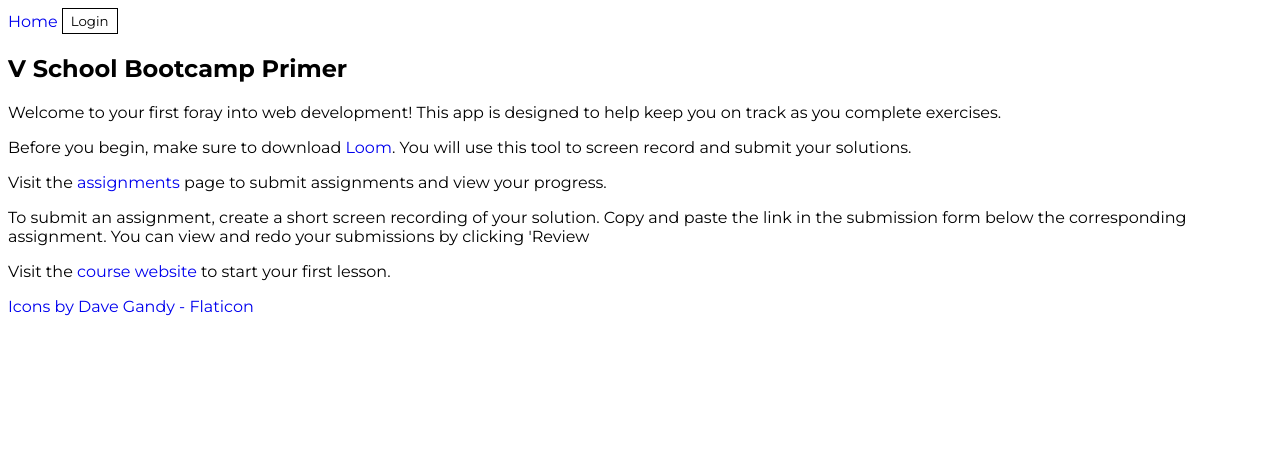
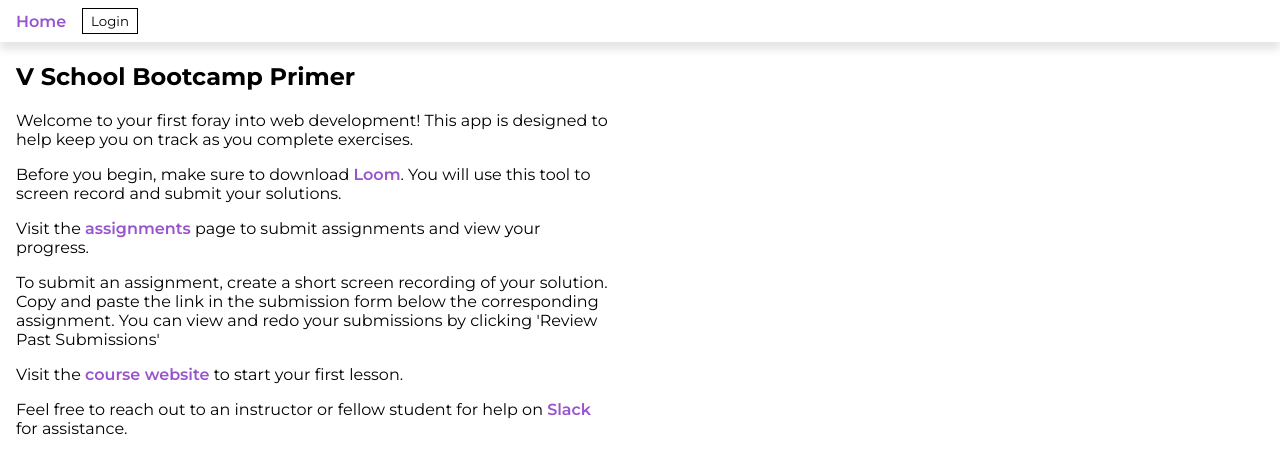
Before and after one commit to VSchool/bootcamp-primer-assignment-tracker, a React (Vite) app in the folder client/: page / in a window 1280 px wide. Shown: the top 472 px of the page. Built offline with nearby package versions, Linux system fonts and the light colour scheme; no server answers.

Commit message:
finish styling

```diff
--- /dev/null
+++ b/client/src/assets/css/global.css
@@ -0,0 +1,161 @@
+@import url('https://fonts.googleapis.com/css2?family=Montserrat:ital,wght@0,100..900;1,100..900&display=swap');
+
+:root {
+    --accent: #9854CC;
+    --shadow: rgba(0, 0, 0, 0.1);
+    --success: rgb(81, 190, 81);
+    --pending: rgb(245, 208, 72);
+}
+
+* {
+    box-sizing: border-box;
+    font-family: 'Montserrat', sans-serif;
+    text-decoration: none;
+    list-style: none;
+}
+
+body {
+    margin: 0;
+}
+
+a {
+    font-weight: 600;
+    color: var(--accent);
+}
+
+a:hover {
+    text-decoration: underline;
+}
+
+button {
+    background-color: white;
+    border: 1px solid black;
+    padding: 4px 8px;
+}
+
+button:hover:not([disabled]) {
+    cursor: pointer;
+    background-color: black;
+    color: white;
+}
+
+button:disabled {
+    cursor: not-allowed;
+}
+
+input {
+    padding: 4px 8px;
+    border: none;
+    border-bottom: 1px solid var(--shadow);
+    outline: none;
+    font-weight: 200;
+}
+
+input:hover {
+    border-bottom: 1px solid rgba(0, 0, 0, 0.3);
+}
+
+input:focus {
+    border-bottom: 1px solid var(--accent);
+}
+
+.app-outlet {
+    padding: 0 16px;
+}
+
+.text-block {
+    max-width: 600px;
+}
+
+.navbar {
+    display: flex;
+    justify-content: space-between;
+    width: 100%;
+    padding: 8px 16px;
+    box-shadow: 0 8px 8px 0 var(--shadow);
+}
+
+.navbar .nav-links {
+    display: flex;
+    align-items: center;
+    gap: 1rem;
+}
+
+.icon-with-label {
+    display: flex;
+    gap: 4px;
+    align-items: center;
+}
+
+.accordion {
+    padding-bottom: 16px;
+}
+
+.accordion .accordion-header {
+    display: flex;
+    align-items: center;
+    gap: 1rem;
+    cursor: pointer;
+    padding-bottom: 8px;
+    box-shadow: 0 .5px 0 var(--shadow);
+    width: fit-content;
+}
+
+.accordion .accordion-header:hover {
+    color: rgba(0, 0, 0, 0.6);
+}
+
+.accordion .accordion-header.--disabled {
+    opacity: 0.5;
+    cursor: not-allowed;
+}
+
+.accordion .accordion-header-title {
+    display: flex;
+    gap: 4px;
+    align-items: center;
+}
+
+.accordion .accordion-body {
+    padding-top: 8px;
+    display: none;
+    padding-left: 20px;
+}
+
+.accordion .accordion-body.--open {
+    display: block
+}
+
+.submission-details {
+    display: flex;
+    align-items: center;
+    gap: 1rem;
+}
+
+.submission-details .submission-status {
+    padding: 0 4px;
+}
+
+.submission-details .submission-status.--pending {
+    background-color: var(--pending);
+}
+
+.submission-details .submission-status.--approved {
+    background-color: var(--success);
+}
+
+.submission-form {
+    padding: 8px 0;
+    display: flex;
+    flex-direction: column;
+    gap: 4px;
+}
+
+.submission-form-body {
+    display: flex;
+    gap: 16px;
+}
+
+.submission-form-body input {
+    width: 100%
+}
--- a/client/src/assets/global.css
+++ /dev/null
@@ -1,44 +0,0 @@
-@import url('https://fonts.googleapis.com/css2?family=Montserrat:ital,wght@0,100..900;1,100..900&display=swap');
-
-* {
-    box-sizing: border-box;
-    font-family: 'Montserrat', sans-serif;
-    text-decoration: none;
-    list-style: none;
-}
-
-button {
-    background-color: white;
-    border: 1px solid black;
-    padding: 4px 8px;
-}
-
-button:hover:not([disabled]) {
-    cursor: pointer;
-    background-color: black;
-    color: white;
-}
-
-button:disabled {
-    cursor: not-allowed;
-}
-
-.accordion .accordion-header {
-    display: flex;
-    align-items: center;
-    gap: 1rem;
-    cursor: pointer;
-}
-
-.accordion .accordion-header.--disabled {
-    opacity: 0.5;
-    cursor: not-allowed;
-}
-
-.accordion .accordion-body {
-    display: none;
-}
-
-.accordion .accordion-body.--open {
-    display: block
-}
--- a/client/src/components/Accordion.jsx
+++ b/client/src/components/Accordion.jsx
@@ -1,11 +1,14 @@
 import { Icon } from "./Icon"
 
-export const Accordion = ({ children, heading, open, toggleIsExpanded, disabled }) => {
+export const Accordion = ({ children, title, open, toggleIsExpanded, disabled, icon }) => {
     return (
         <div className="accordion">
             <div className={`accordion-header ${disabled ? '--disabled' : ''}`} onClick={disabled ? () => { } : toggleIsExpanded}>
-                {heading}
-                <Icon name={open ? "down" : "up"} />
+                <div className="accordion-header-title">
+                    {icon && <Icon name={icon} />}
+                    <span>{title}</span>
+                </div>
+                <Icon name={open ? "up" : "down"} />
             </div>
             <div className={`accordion-body ${open ? '--open' : ''}`}>
                 {children}
--- a/client/src/components/Navbar.jsx
+++ b/client/src/components/Navbar.jsx
@@ -16,20 +16,24 @@ export const Navbar = () => {
         logout();
     }
 
-    const links = isAuthenticated ?
+    return (
+        <nav className="navbar">
+            <div className="nav-links">
+                {(() => {
+                    if (isAuthenticated) return (
                         <>
                             <Link to='/'>Home</Link>
                             <Link to='/assignments'>Assignments</Link>
                             <button onClick={handleLogout}>Logout</button>
-        </> :
+                        </>
+                    )
+                    return (
                         <>
                             <Link to='/'>Home</Link>
                             <button onClick={handleLogin}>Login</button>
                         </>
-    return (
-        <nav style={{ display: 'flex', justifyContent: 'space-between' }}>
-            <div style={{ display: 'flex', gap: '4px', alignItems: 'center' }}>
-                {links}
+                    )
+                })()}
             </div>
             {isAuthenticated && <img src={user.picture} alt="avatar" width={32} height={32} />}
         </nav>
--- a/client/src/routes/SubmissionForm.jsx
+++ b/client/src/components/SubmissionForm.jsx
@@ -13,11 +13,11 @@ export const SubmissionForm = ({ assignment, onSubmit, submitting, error }) => {
     }
 
     return (
-        <form onSubmit={handleSubmit}>
-            <label htmlFor={'loom-link-' + assignment._id}>
+        <form onSubmit={handleSubmit} className="submission-form">
+            <label htmlFor={'loom-link-' + assignment._id} className="submission-form-label">
                 To submit your solution, create a short <a href="https://www.loom.com">Loom</a> recording and paste the link here:
             </label>
-            <div>
+            <div className="submission-form-body">
                 <input id={'loom-link-' + assignment._id} type="url" value={link} onChange={handleChange} placeholder="e.g. https://www.loom.com/share/<id>" required />
                 <button type='submit' disabled={submitting}>{submitting ? 'Submitting...' : 'Submit'}</button>
             </div>
--- a/client/src/hooks.js
+++ b/client/src/hooks.js
@@ -117,7 +117,8 @@ export const useAssignmentsApi = () => {
         total: assignments.length
     }
 
-    const completed = progress.completed === progress.total
+    const completed = progress.completed === progress.total && submissions.every(sub => sub.approved)
+    const pendingApproval = progress.completed === progress.total && submissions.some(sub => !sub.approved)
 
     const accordion = useAccordion()
 
@@ -128,6 +129,7 @@ export const useAssignmentsApi = () => {
         deleteSubmissionFactory,
         progress,
         completed,
+        pendingApproval,
         accordion
     }
 }
--- a/client/src/main.jsx
+++ b/client/src/main.jsx
@@ -3,7 +3,7 @@ import ReactDOM from 'react-dom/client'
 import { RouteProvider } from './providers/RouterProvider'
 import { AuthProvider } from './providers/AuthProvider';
 
-import './assets/global.css'
+import './assets/css/global.css'
 import { AssignmentsProvider } from './providers/AssignmentsProvider';
 
 ReactDOM.createRoot(document.getElementById('root')).render(
--- a/client/src/routes/Assignments.jsx
+++ b/client/src/routes/Assignments.jsx
@@ -4,15 +4,20 @@ import { Assignment } from "../components/Assignment";
 import { useState } from "react";
 
 export const Assignments = withAuthenticationRequired(() => {
-    const { assignmentsWithSubmissions, getAssignments, progress, completed } = useAssignmentsContext();
+    const { assignmentsWithSubmissions, getAssignments, progress, completed, pendingApproval, accordion } = useAssignmentsContext();
     const [showSubmitted, setShowSubmitted] = useState(false);
+
+    const handleReviewSubmissions = () => {
+        setShowSubmitted(prev => !prev)
+        accordion.reset()
+    }
 
     return (
         <div>
-            <h1>Assignments Overview</h1>
+            <h1>{showSubmitted ? "Submitted Assignments" : "Assignments"}</h1>
             <div>
-                <p>{progress.completed} out of {progress.total} completed ({progress.percentage.toFixed(0)}%)</p>
-                <button onClick={() => setShowSubmitted(prev => !prev)}>{showSubmitted ? "Back to Assignments" : "Review Past Submissions"}</button>
+                <p><b>{progress.completed}</b> out of <b>{progress.total}</b> completed ({progress.percentage.toFixed(0)}%)</p>
+                <button onClick={handleReviewSubmissions}>{showSubmitted ? "Back to Assignments" : "Review Past Submissions"}</button>
             </div>
             <div>
                 {(() => {
@@ -31,6 +36,7 @@ export const Assignments = withAuthenticationRequired(() => {
                         </ul>
                     )
                     if (completed) return <p>Congratulations! You have completed the course. Please visit <a href="https://vschool.io">V School</a> to view more educational opportunities in tech.</p>
+                    if (pendingApproval) return <p>Nice work! All assignments have been submitted. Please be patient while your teacher reviews your submissions.</p>
                     return (
                         <ul>
                             {assignmentsWithSubmissions
--- a/client/src/routes/Home.jsx
+++ b/client/src/routes/Home.jsx
@@ -2,13 +2,14 @@ import { Link } from "react-router-dom"
 
 export const Home = () => {
     return (
-        <div>
+        <div className="text-block">
             <h1>V School Bootcamp Primer</h1>
             <p>Welcome to your first foray into web development! This app is designed to help keep you on track as you complete exercises.</p>
             <p>Before you begin, make sure to download <a href="https://www.loom.com">Loom</a>. You will use this tool to screen record and submit your solutions.</p>
             <p>Visit the <Link to="/assignments">assignments</Link> page to submit assignments and view your progress.</p>
-            <p>To submit an assignment, create a short screen recording of your solution. Copy and paste the link in the submission form below the corresponding assignment. You can view and redo your submissions by clicking 'Review</p>
+            <p>To submit an assignment, create a short screen recording of your solution. Copy and paste the link in the submission form below the corresponding assignment. You can view and redo your submissions by clicking 'Review Past Submissions'</p>
             <p>Visit the <a href="https://scrimba.com/learn/bootcampprimer">course website</a> to start your first lesson.</p>
+            <p>Feel free to reach out to an instructor or fellow student for help on <a href="https://v-school.slack.com/archives/GTLT5AF4N">Slack</a> for assistance.</p>
         </div>
     )
 }
--- a/client/src/routes/Root.jsx
+++ b/client/src/routes/Root.jsx
@@ -13,12 +13,9 @@ export const Root = () => {
     return (
         <div>
             <Navbar />
-            <section>
+            <section className="app-outlet">
                 <Outlet />
             </section>
-            <footer>
-                <a href="https://www.flaticon.com/free-icons/arrow" title="arrow icons">Icons by Dave Gandy - Flaticon</a>
-            </footer>
         </div>
     )
 }
```
Also changed, not shown: client/src/components/Assignment.jsx (+14 -3 lines), client/src/components/Icon.jsx (+11 -2 lines), client/src/assets/icons/pending.png (added), client/src/assets/icons/success.png (added). Lines whose indentation alone changed are shown as unchanged.
